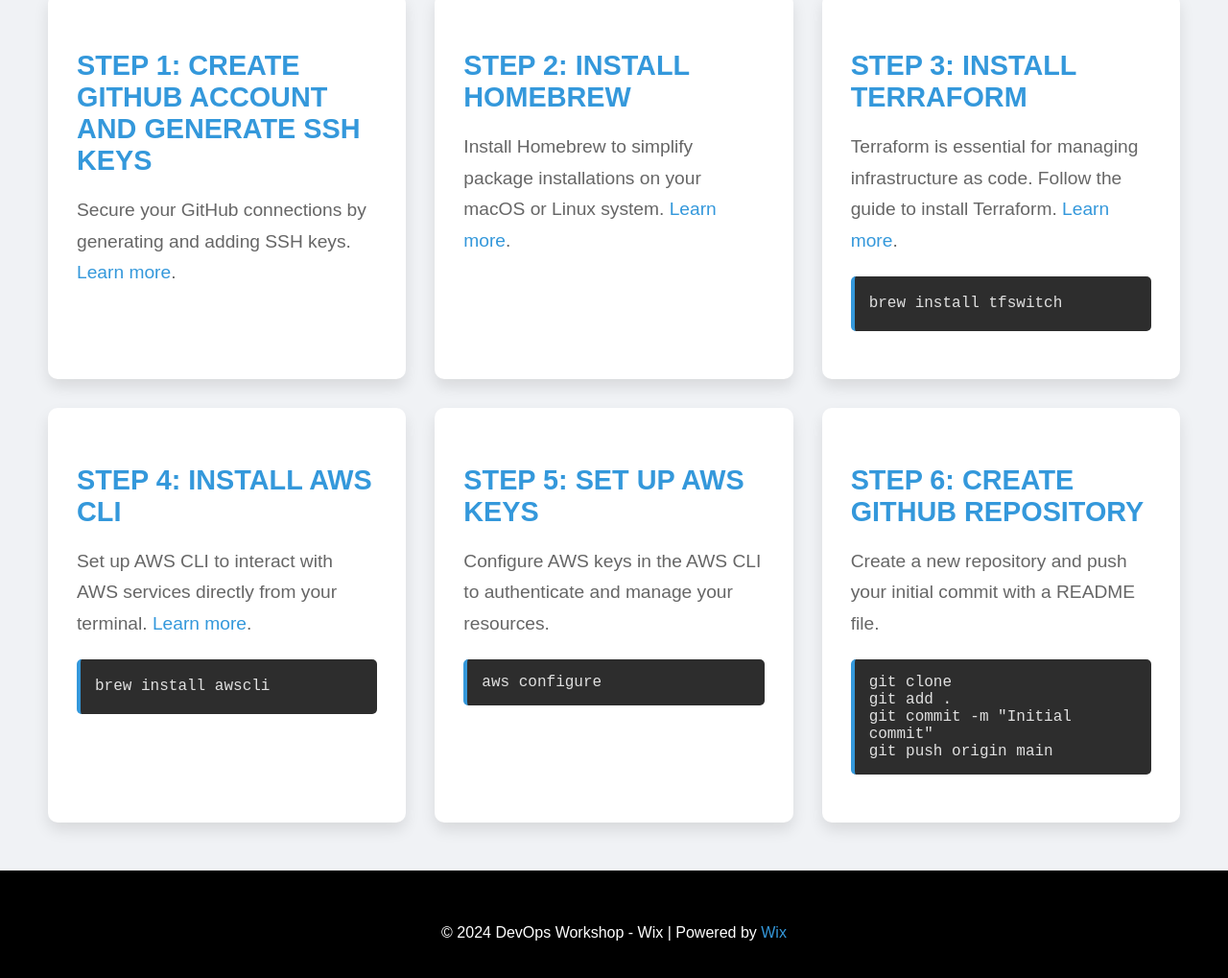
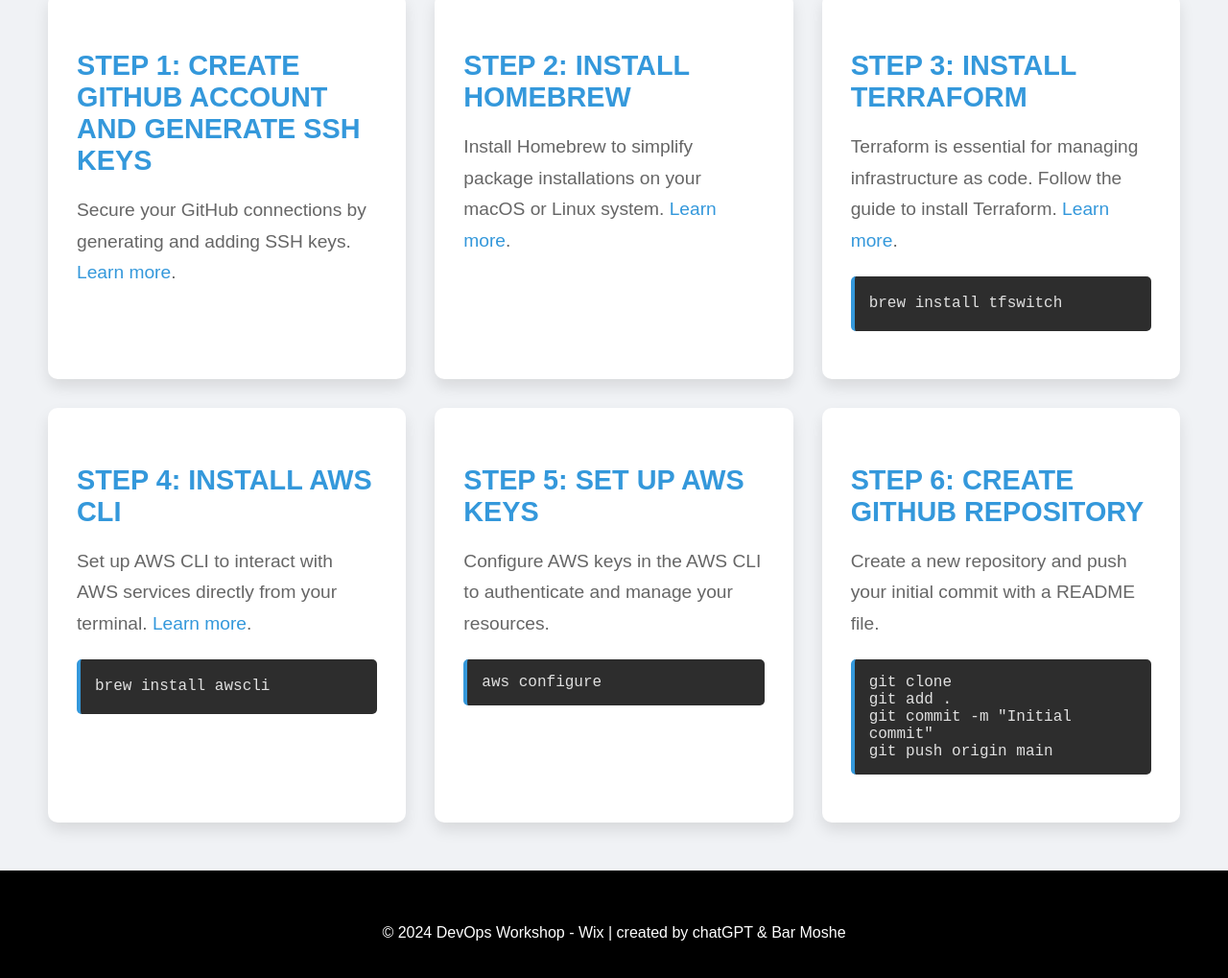
Before and after one commit to barmoshe/DevOps_Workshop_Assignment1, a plain HTML site: page index.html in a window 1280 px wide. Shown: the part 836-1855 px from the top of the page at 96% size. Drawn offline with Linux system fonts and the light colour scheme.

Commit message:
change html in diffrent branch (#2)

```diff
--- a/index.html
+++ b/index.html
@@ -297,7 +297,7 @@
   </section>
 
   <footer>
-    <p>&copy; 2024 DevOps Workshop - Wix | Powered by <a href="https://wix.com" target="_blank">Wix</a></p>
+    <p>&copy; 2024 DevOps Workshop - Wix | created by chatGPT & Bar Moshe</p>
   </footer>
 
   <div id="back-to-top" onclick="scrollToTop()">↑</div>
```
